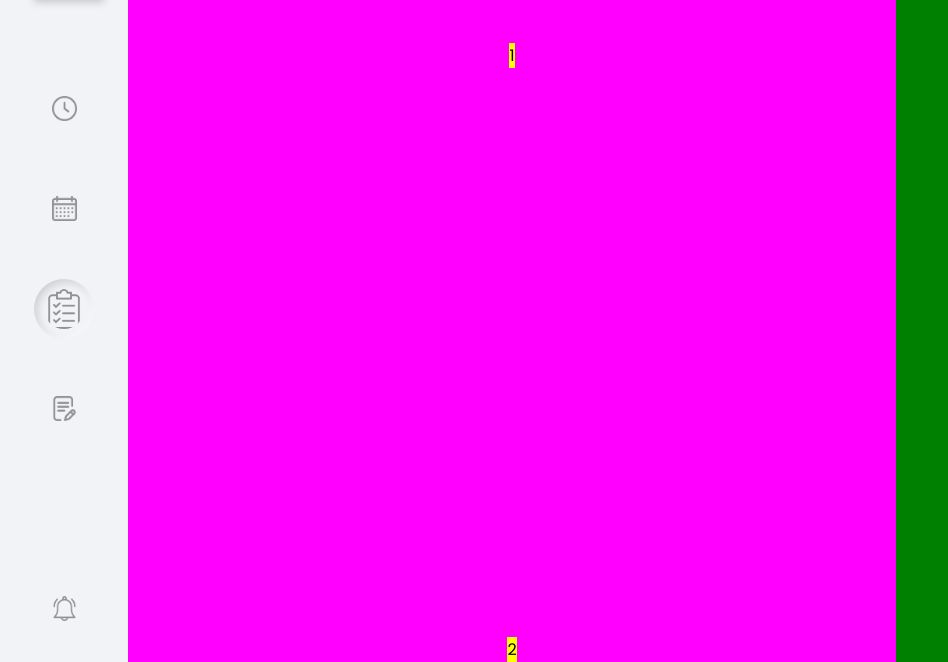
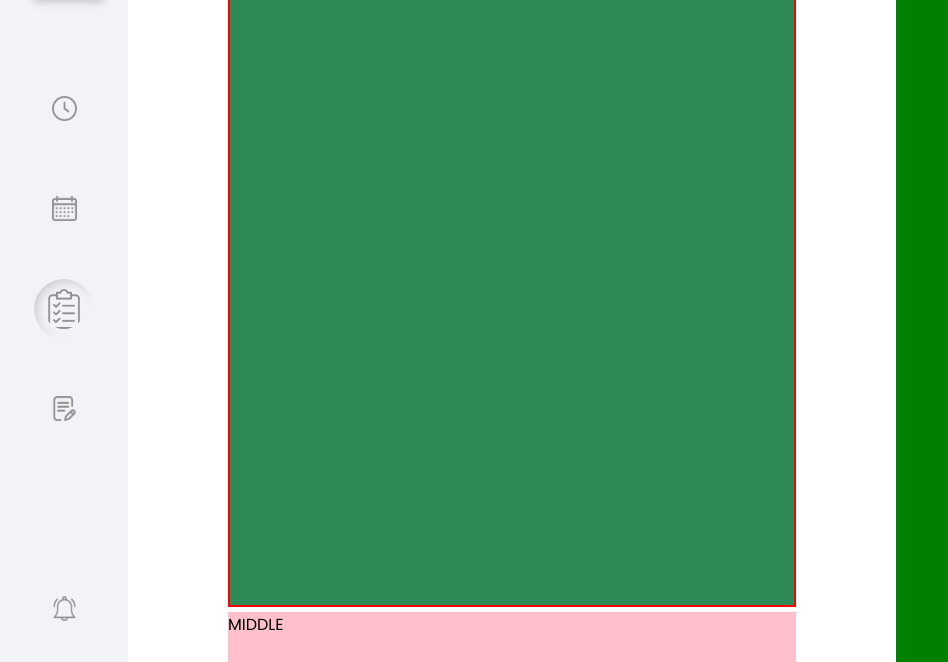
Before and after one commit to Kaycodes11/ui-practice, a website: page index.html in a window 1280 px wide. Shown: the part 138-800 px from the top of the page, without its empty margins (0-948 px from the left). Drawn offline with Linux system fonts and the light colour scheme.

Commit message:
starting the main area

```diff
--- a/css/main.css
+++ b/css/main.css
@@ -161,24 +161,64 @@ img[alt~="writing"] {
     inset 3px 3px 10px rgba(0, 0, 0, 0.4);
 }
 
+/* MAIN */
 .main {
-  background: magenta;
+  /* test */
+  /* background: magenta; */
+
+  padding: 0px 100px;
+  grid-area: m;
+  display: grid;
+  /* grid-template-rows: 1fr 1fr auto 1fr; */
+  grid-template-rows: 1fr auto;
+  row-gap: 5px;
+}
+
+/* from the original position of h2's bottom how far or close it will move */
+.main h2 {
+  color: #222222;
+  font-size: 3.4em;
+  font-weight: 500;
+  letter-spacing: 0.3px;
+  place-self: end start;
+  /* how far from bottom it will move from this element's i.e h2's og position */
+  /* margin-bottom: 15px; */
+  /* test */
+  /* background-color: #5843be; */
+}
+
+.top {
+  background: seagreen;
+  margin-top: 10px;
+  /* test */
+  border: var(--test);
 
   display: grid;
-  grid-template-rows: repeat(2, 1fr);
+  grid-template-columns: 2fr repeat(2, 1fr);
 
-  place-items: center;
+  /* how much gap shoube inbetween the columns  */
+  column-gap: 25px;
+  align-content: start;
 }
 
-.cell-1 {
+.middle {
+  background: pink;
+  display: grid;
+  /* 7 columns horizontally side-by-side equal and 2 rows */
+  grid-template-columns: repeat(7, 1fr);
+  grid-template-rows: repeat(2, 1fr);
+}
+
+/* .cell-1 {
   background: yellow;
 }
 
 .cell-2 {
   background: yellow;
   grid-row: 3 / -1;
-}
+} */
 
+/* PROFILE */
 .profile {
   background: green;
 }
--- a/index.html
+++ b/index.html
@@ -43,8 +43,12 @@
       <!-- MAIN OR MIDDLE AREA (EXCLUDING NAV, LEFT/RIGHT SIDEBAR, FOOTER) -->
       <div class="main">
         <!-- div.cell{$}*4 -->
-        <div class="cell cell-1">1</div>
-        <div class="cell cell-2">2</div>
+        <!-- <div class="cell cell-1">1</div> -->
+        <!-- <div class="cell cell-2">2</div> -->
+        <!-- <h2>Progress Dashboard</h2> -->
+        <section class="top">TOP</section>
+        <section class="middle">MIDDLE</section>
+        <!-- <section></section> -->
       </div>
 
       <!-- THE RIGHT SIDEBAR OR RIGHT PROFILE -->
```
